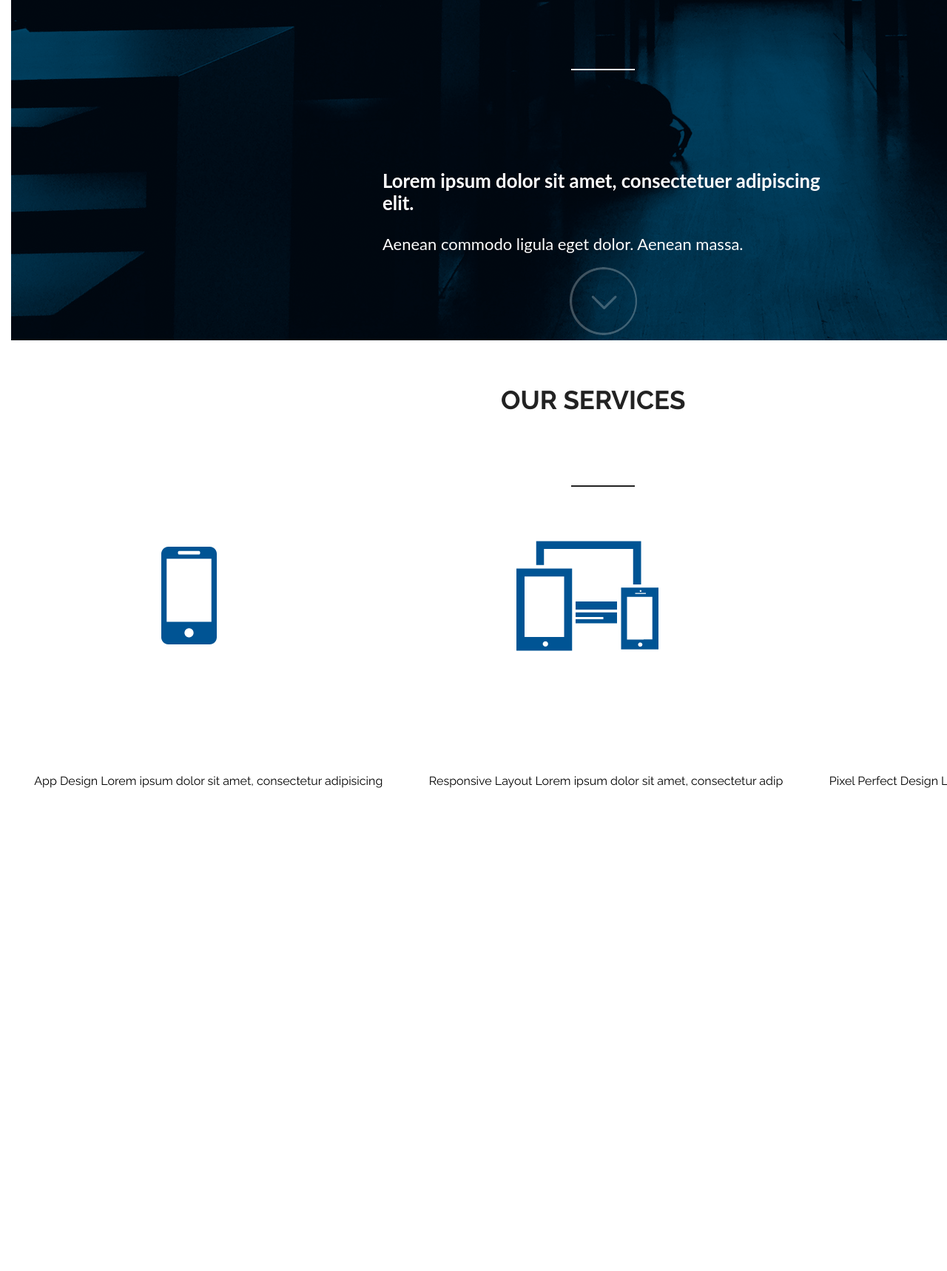
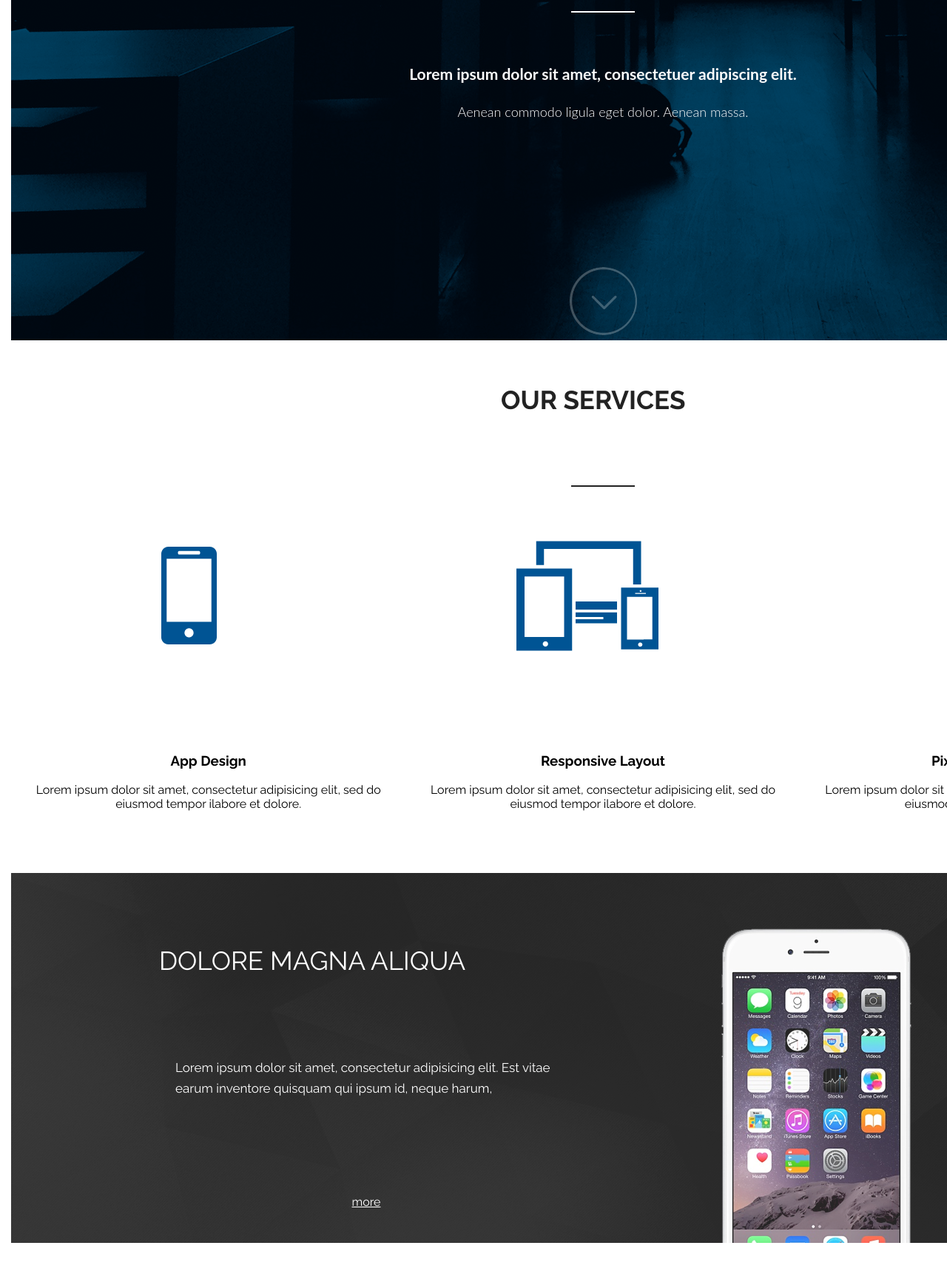
Before and after one commit to dada2003/exam, a plain HTML site: page index.html in a window 1280 px wide. Shown: the part 440-2158 px from the top of the page at 74% size. Drawn offline with Linux system fonts and the light colour scheme.

Commit message:
iphone block almoust

```diff
--- a/css/header.css
+++ b/css/header.css
@@ -1,5 +1,5 @@
 .header {
-    background-image: url("/img/hero-img.png");
+    background-image: url("../img/hero-img.png");
     width: 1600px;
     height: 900px;
 }
@@ -64,21 +64,25 @@
         font-weight: 700;
         line-height: 60px;
         text-transform: uppercase;
-        padding-top: 215px;
+        padding-top: 198px;
+        text-align: center;
     }
 
     .header__lor {
-        width: 596px;
+        width: 600px;
         height: 50px;
         color: #fffefe;
         font-family: Lato;
-        font-size: 22px;
-        font-weight: 400;
+        font-size: 18px;
+        font-weight: 300;
         line-height: 30px;
+        padding-bottom: 200px;
     }
+.header__lor h3{
+    text-align: center;
+}
 
     .header__btn input{
-/*        padding-top: 636px;*/
         width: 92px;
         height: 92px;
         background-color: #ffffff;
--- /dev/null
+++ b/css/iphone.css
@@ -0,0 +1,58 @@
+.iphone {
+    display: flex;
+    flex-direction: row;
+    height: 500px;
+    width: auto;
+    opacity: 0.85;
+    background-image: url(../img/gray.png);
+    background-color: black;
+}
+
+.iphone__title {
+    width: 60%;
+}
+
+.iphone h2 {
+    width: 560px;
+    height: 39px;
+    color: #ffffff;
+    font-size: 35px;
+    font-weight: 400;
+    line-height: 90px;
+    text-transform: uppercase;
+}
+
+.iphone p {
+    width: 516px;
+    height: 78px;
+    color: #ffffff;
+    font-size: 17px;
+    font-weight: 100;
+    line-height: 28px;
+    text-align: left;
+}
+
+.iphone__title {
+    display: flex;
+    flex-direction: column;
+    justify-content: space-around;
+    align-items: center;
+}
+
+.iphone__title button {
+    background-color: transparent;
+    border: none;
+}
+
+.iphone__title button a {
+    color: white;
+}
+
+.iphone__ig {
+    width: 40%;
+    display: flex;
+    flex-direction: column;
+    justify-content: flex-end;
+    align-items: baseline;
+}
+}
--- a/css/main.css
+++ b/css/main.css
@@ -1,4 +1,6 @@
-    @import'header.css';
+    @import 'header.css';
+    @import'service.css';
+    @import'iphone.css';
     body {
         max-width: 100%;
         max-height: 100%;
@@ -16,43 +18,3 @@
         height: 2182px;
         background-color: white;
     }
-
-    .service__header {
-        height: 220px;
-        display: flex;
-        flex-direction: column;
-        justify-content: center;
-        align-items: center;
-
-    }
-
-    .service__header img {
-        padding-top: 90px;
-    }
-
-    h2 {
-        width: 276px;
-        height: 26px;
-        color: #222222;
-        font-family: Raleway;
-        font-size: 35px;
-        font-weight: 700;
-        line-height: 60px;
-        text-transform: uppercase;
-    }
-.service__tools{
-    height: 250px;
-    display: flex;
-    flex-direction: row;
-    justify-content: space-around;
-    align-items: center;
-
-
-}
-.service__tools--text{
-     height: 250px;
-    display: flex;
-    flex-direction: row;
-    justify-content: space-around;
-    align-items: center;
-}
--- /dev/null
+++ b/css/service.css
@@ -0,0 +1,45 @@
+ .service__header {
+        height: 220px;
+        display: flex;
+        flex-direction: column;
+        justify-content: center;
+        align-items: center;
+    }
+
+    .service__header img {
+        padding-top: 90px;
+    }
+
+    h2 {
+        width: 276px;
+        height: 26px;
+        color: #222222;
+        font-family: Raleway;
+        font-size: 35px;
+        font-weight: 700;
+        line-height: 60px;
+        text-transform: uppercase;
+    }
+
+    .service__tools {
+        height: 250px;
+        display: flex;
+        flex-direction: row;
+        justify-content: space-around;
+        align-items: center;
+    }
+
+    .service__tools--text {
+        height: 250px;
+        display: flex;
+        flex-direction: row;
+        justify-content: space-around;
+        align-items: center;
+    }
+
+.service__tools--text h3{
+    text-align: center;
+}
+    p {
+        text-align: center;
+    }
--- a/index.html
+++ b/index.html
@@ -8,7 +8,7 @@
     <meta name="description" content="">
     <meta name="viewport" content="width=device-width, initial-scale=1">
 
-    <link rel="favicon" href="/favicon.ico">
+    <link rel="stylesheet" href="favicon.ico">
     <!-- Place favicon.ico in the root directory -->
 
     <link rel="stylesheet" href="css/normalize.css">
@@ -23,7 +23,7 @@
             <div class="header">
                 <div class="header__wrap clearfix">
                     <div class="header__logo">
-                        <img src="/img/logo.png" alt="logo">
+                        <img src="img/logo.png" alt="logo">
                     </div>
                     <div class="header__menu">
                         <ul class="header__menu1">
@@ -37,7 +37,7 @@
                 </div>
                 <div class="header__title-wrap">
                     <h1>we’re creative agency</h1>
-                    <img class="line header__line" src="/img/shape-1.png" alt="line">
+                    <img class="line header__line" src="img/shape-1.png" alt="line">
                     <div class="header__lor">
                         <h3>Lorem ipsum dolor sit amet, consectetuer adipiscing elit.</h3>
                         <p>Aenean commodo ligula eget dolor. Aenean massa.</p>
@@ -52,22 +52,42 @@
             <div class="service">
                 <div class="service__header">
                     <h2>our services</h2>
-                    <img src="/img/line-sep.png" alt="">
+                    <img src="img/line-sep.png" alt="">
                 </div>
                 <div class="service__tools">
-                    <img src="/img/apple-iphone--attribute-as-freepik-from-flaticon-com.png" alt="">
+                    <img src="img/apple-iphone--attribute-as-freepik-from-flaticon-com.png" alt="">
                     <img src="img/responsive-design-for-modern-screens--attribute-as-freepik-from-flaticon-com.png" alt="">
                     <img src="img/verification-checkmark-symbol-in-black-circular-button--attribute-as-sebastien-gabriel-from-flaticon-com.png" alt="">
 
                 </div>
                 <div class="service__tools--text">
-                        <p>App Design Lorem ipsum dolor sit amet, consectetur adipisicing</p>
-                        <p>Responsive Layout Lorem ipsum dolor sit amet, consectetur adip</p>
-                        <p>Pixel Perfect Design Lorem ipsum dolor sit amet, consectetur a</p>
+                    <div class="service__tools--text1">
+                        <h3>App Design</h3>
+                        <p>Lorem ipsum dolor sit amet, consectetur adipisicing elit, sed do eiusmod tempor ilabore et dolore.</p>
                     </div>
+                    <div class="service__tools--text2">
+                        <h3>Responsive Layout</h3>
+                        <p> Lorem ipsum dolor sit amet, consectetur adipisicing elit, sed do eiusmod tempor ilabore et dolore.</p>
+                    </div>
+                    <div class="service__tools--text3">
+                        <h3> Pixel Perfect Design</h3>
+                        <p>Lorem ipsum dolor sit amet, consectetur adipisicing elit, sed do eiusmod tempor ilabore et dolore.</p>
+                    </div>
+                </div>
             </div>
             <div class="iphone">
-
+                <div class="iphone__title">
+                    <h2>
+                        dolore magna aliqua
+                    </h2>
+                    <p>
+                        Lorem ipsum dolor sit amet, consectetur adipisicing elit. Est vitae earum inventore quisquam qui ipsum id, neque harum,
+                    </p>
+                    <button value="more"><a href="#">more</a></button>
+                </div>
+                <div class="iphone__ig">
+                    <img src="img/layer-15.png" alt="iphone">
+                </div>
             </div>
             <div class="work">
 
```
Also changed, not shown: img/gray..png (added), img/gray.png (added).
